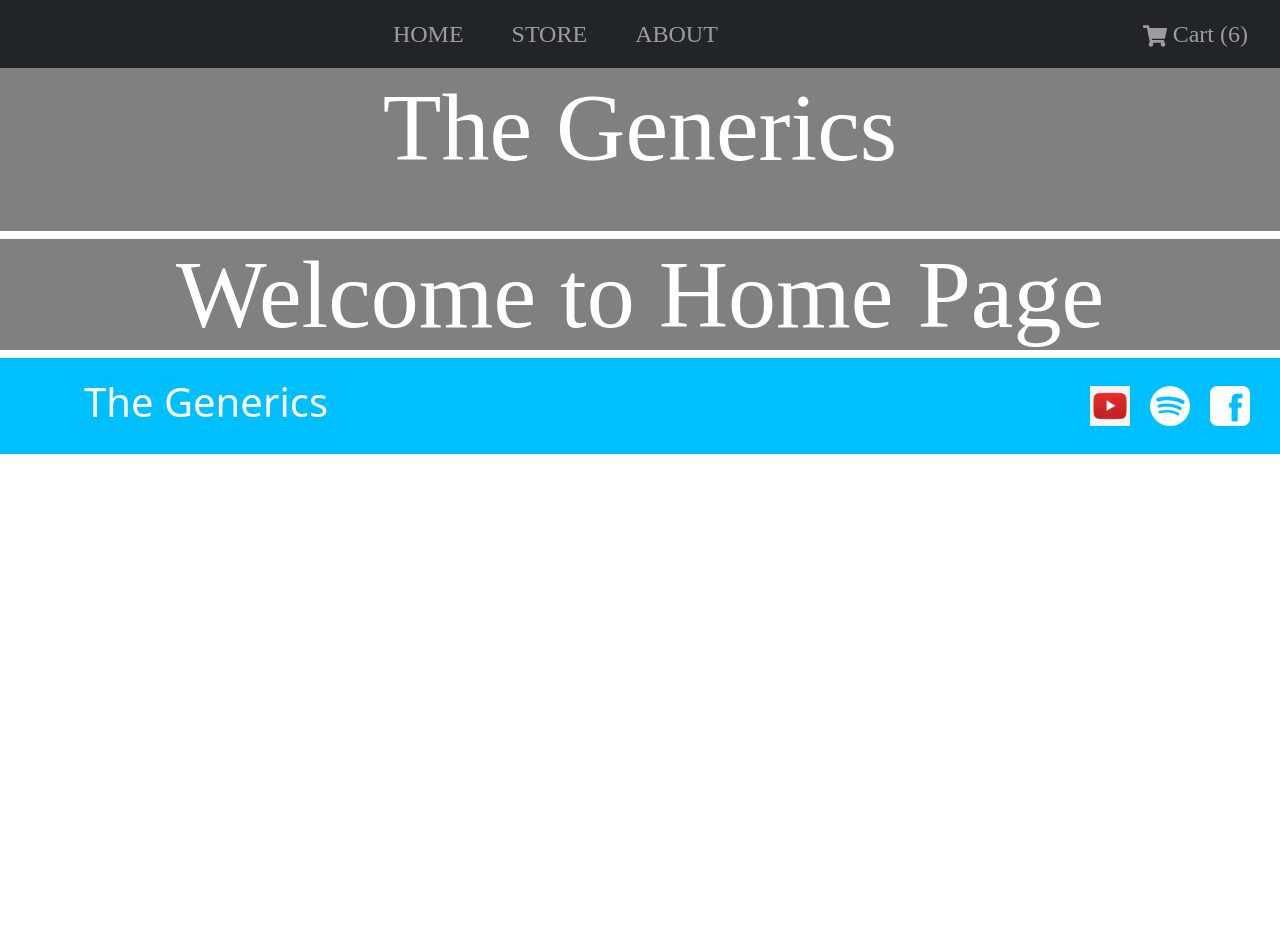
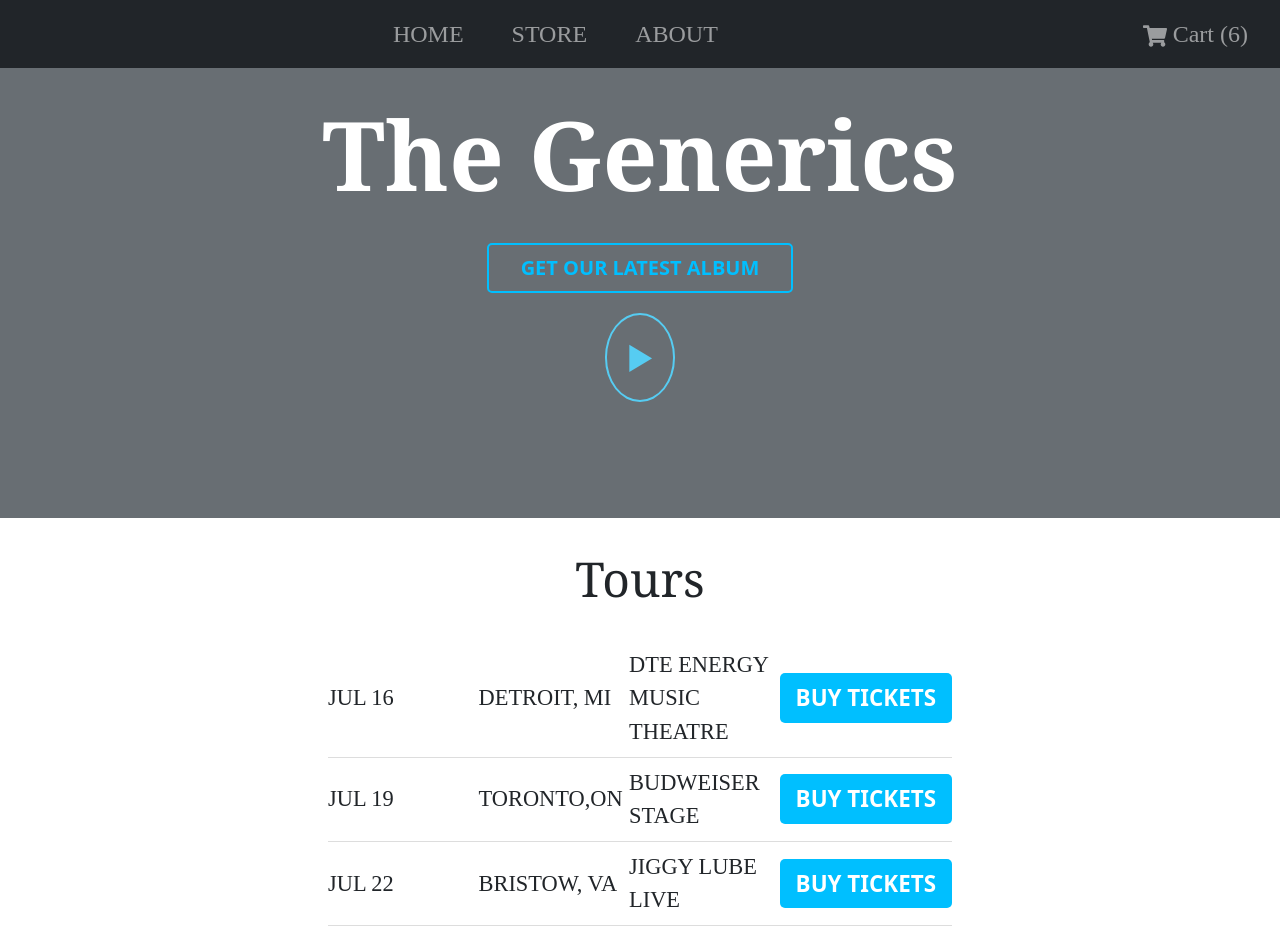
Before and after one commit to PujaPKS/Building_Ecommerce_Website_ReactJs, a React (Vite) app in the folder Final/: page / in a window 1280 px wide. Shown: the top 941 px of the page. Before the commit the page ends 800 px from the top, so only its background shows below. Built offline with nearby package versions, Linux system fonts and the light colour scheme.

Commit message:
Implemented Home page

```diff
--- a/Final/src/App.jsx
+++ b/Final/src/App.jsx
@@ -16,7 +16,7 @@ function App() {
   return (
     <Router>
       <Header toggleCart={toggleCart} />
-      {/* Passed both showCart and toggleCart to Cart */}
+      {/* Pass both showCart and toggleCart to Cart */}
       {showCart && <Cart showCart={showCart} toggleCart={toggleCart} />}
       <Routes>
         <Route path="/" element={<Home />} />
--- a/Final/src/components/home/Home.css
+++ b/Final/src/components/home/Home.css
@@ -1,6 +1,101 @@
-.home {
-    text-align: center;
-    font: 6rem 'Times New Roman', Times, serif;
-    background-color: gray;
-    color: white;
+.hero-section {
+  background-color: #686e73; /* Gray background */
+  color: #fff;
+  text-align: center;
+  padding: 6rem 1rem;
 }
+
+.hero-title {
+  font-size: 6rem;
+  font-family: "Georgia", serif;
+  margin-bottom: 2rem;
+  font-weight: bold;
+}
+
+.album-button {
+  background-color: transparent;
+  color: #00bfff;
+  border: 2px solid #00bfff;
+  padding: 0.5rem 2rem;
+  font-size: 1.25rem;
+  font-weight: bold;
+  text-transform: uppercase;
+  border-radius: 5px;
+  display: inline-flex;
+  align-items: center;
+  justify-content: center;
+  cursor: pointer;
+}
+
+.album-button:hover {
+  background-color: #00bfff;
+  color: #fff;
+}
+
+.play-icon {
+  cursor: pointer;
+  display: block;
+  border: 2px solid #56CCF2;
+  border-radius: 50%;
+  padding: 20px;
+  font-size: 30px;
+  font-weight: 200;
+  margin: 20px auto;
+  background: inherit;
+  color: #56CCF2;
+}
+
+.play-icon:hover {
+  background-color: #00bfff;
+  color: #fff;
+}
+
+/* Tours Section */
+.tours-section {
+  padding: 2rem 1rem;
+  text-align: center;
+}
+
+.tours-title {
+  font-size: 3rem;
+  font-family: "Georgia", serif;
+  margin-bottom: 2rem;
+}
+
+.tours-table {
+  max-width: 50%;
+  margin: 0 auto;
+}
+
+.tour-row {
+  display: flex;
+  justify-content: space-between;
+  align-items: center;
+  border-bottom: 1px solid #ddd;
+  padding: 0.5rem 0;
+}
+
+.tour-date,
+.tour-city,
+.tour-venue {
+  flex: 1;
+  text-align: left;
+  font-size: 1.4rem;
+  font-family:'Times New Roman', Times, serif;
+}
+
+.buy-tickets-button {
+  background-color: #00bfff;
+  color: #fff;
+  border: none;
+  padding: 0.5rem 1rem;
+  font-size: 1.4rem;
+  border-radius: 5px;
+  cursor: pointer;
+  text-transform: uppercase;
+  font-weight: bold;
+}
+
+.buy-tickets-button:hover {
+  background-color: #007bff;
+}
--- a/Final/src/components/home/Home.jsx
+++ b/Final/src/components/home/Home.jsx
@@ -1,12 +1,42 @@
 import React from "react";
-import './Home.css';
+import "./Home.css";
 
 const Home = () => {
   return (
-    <>
-      <h1 className="top mt-4 pt-5 pb-5">The Generics</h1>
-      <h1 className="home">Welcome to Home Page</h1>
-    </>
+    <div>
+      {/* Hero Section */}
+      <section className="hero-section">
+        <h1 className="hero-title">The Generics</h1>
+        <button className="album-button">
+          Get our Latest Album
+        </button>
+        <div>
+          <button className="play-icon">▶</button>
+        </div>
+      </section>
+
+      {/* Tours Section */}
+      <section className="tours-section">
+        <h2 className="tours-title">Tours</h2>
+        <div className="tours-table">
+          {[
+            { date: "JUL 16", city: "DETROIT, MI", venue: "DTE ENERGY MUSIC THEATRE" },
+            { date: "JUL 19", city: "TORONTO,ON", venue: "BUDWEISER STAGE" },
+            { date: "JUL 22", city: "BRISTOW, VA", venue: "JIGGY LUBE LIVE" },
+            { date: "JUL 29", city: "PHOENIX, AZ", venue: "AK-CHIN PAVILION" },
+            { date: "AUG 2", city: "LAS VEGAS, NV", venue: "T-MOBILE ARENA" },
+            { date: "AUG 7", city: "CONCORD, CA", venue: "CONCORD PAVILION" },
+          ].map((tour, index) => (
+            <div key={index} className="tour-row">
+              <span className="tour-date">{tour.date}</span>
+              <span className="tour-city">{tour.city}</span>
+              <span className="tour-venue">{tour.venue}</span>
+              <button className="buy-tickets-button">BUY TICKETS</button>
+            </div>
+          ))}
+        </div>
+      </section>
+    </div>
   );
 };
 
```
Also changed, not shown: Final/src/components/header/Header.css (+5 -5 lines), Final/src/components/about/About.jsx (line endings or trailing spaces), Final/src/components/cart/Cart.css (indentation only).
